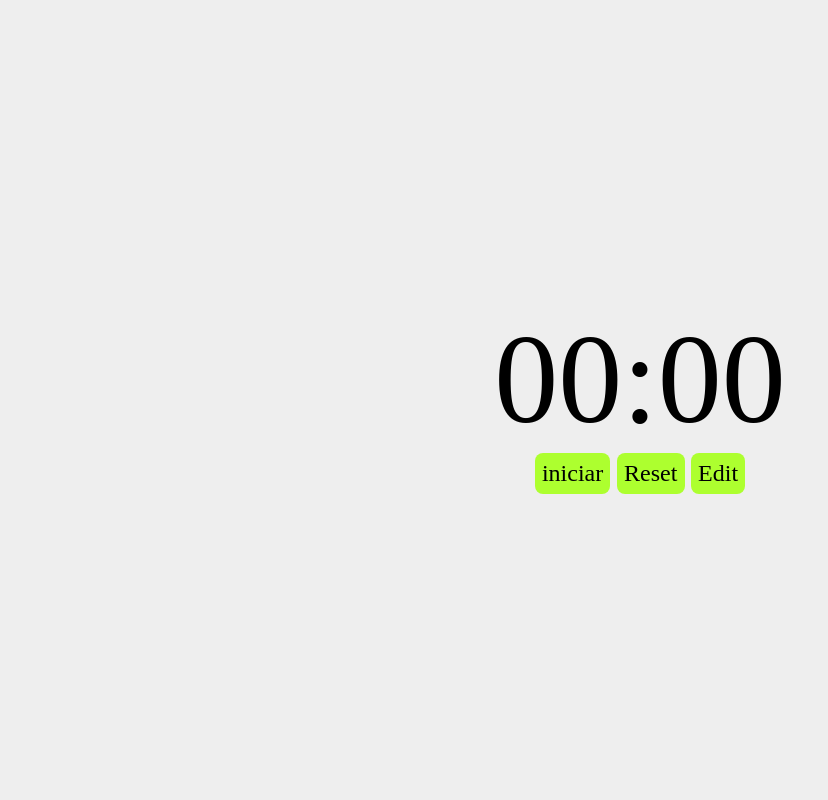
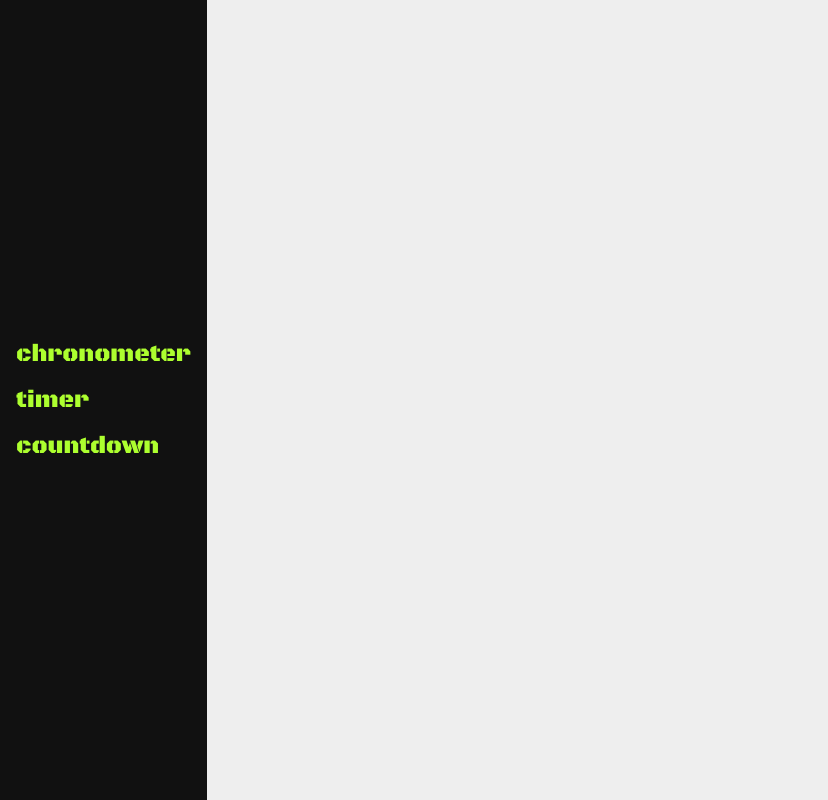
Before and after one commit to diegofernandoalayon/Timer-react, a React (Vite) app: page / in a window 1280 px wide. Shown: the whole page, without its empty margins (0-828 px from the left). Built offline with nearby package versions, Linux system fonts and the light colour scheme; a web font is replaced by a local one.

Commit message:
modificaciones App

```diff
--- a/src/App.css
+++ b/src/App.css
@@ -9,7 +9,9 @@
   --color-secondary: #FF4528 ;
   --gap-buttons: 0.4em;
   --font-weight: 400;
-  --font-family: 'Black Ops One', cursive;
+  --font-family: 'clockicons', cursive;
+  --font-family-two: 'Black Ops One', cursive;
+  --font-family-text: 'Open Sans', sans-serif;
 }
 .App {
   height: 100vh;
@@ -17,12 +19,20 @@
   display: grid;
   place-items: center;
   color: greenyellow;
+  font-family: var(--font-family-text);
 
 }
 .App h2{
   font-weight: 400;
   font-size: 8em;
+  font-family: var(--font-family);
 }
+/* .App aside{
+  position: absolute;
+  left: 0;
+  height: 100%;
+  border: 1px solid red;
+} */
 
 #root{
   background-color: black;
--- a/src/App.jsx
+++ b/src/App.jsx
@@ -1,13 +1,19 @@
+// import { useEffect } from 'react'
+// import { useNavigate } from 'react-router-dom'
 import './App.css'
-import Timer from './pages/Timer'
+import { Outlet } from 'react-router'
+import Navbar from './components/Navbar'
 
 function App () {
+  // const navigate = useNavigate()
+  // useEffect(() => {
+
+  //   navigate('/casa')
+  // },[])
   return (
-    <article className='App'>
-
-      {/* <DisplayTimer /> */}
-      <Timer />
-
+    <article className="App">
+      <Navbar />
+      <Outlet />
     </article>
   )
 }
```
